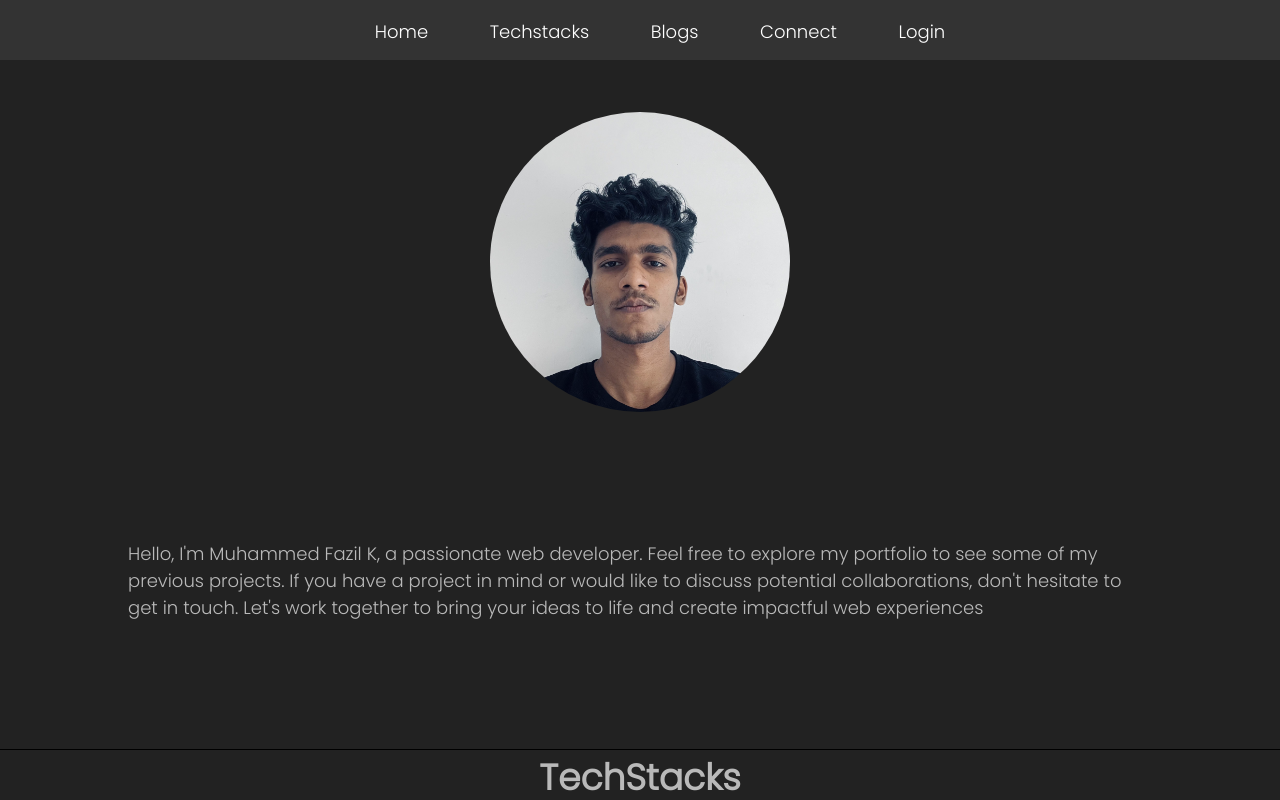
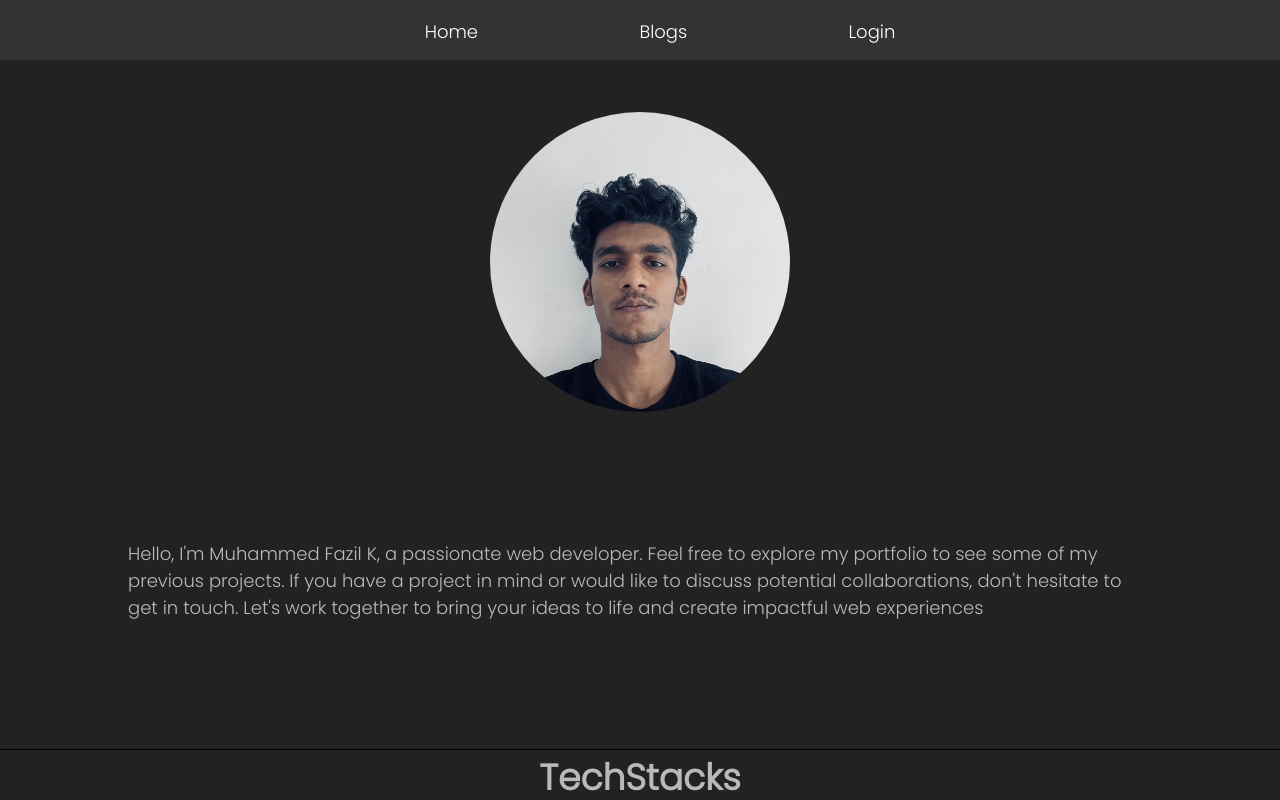
Before and after one commit to Muhammed-fazil-k/Personal-portfolio, a Next.js app: page / in a window 1280 px wide. Shown: the top 800 px of the page. Built offline with nearby package versions, Linux system fonts and the light colour scheme; no server answers.

Commit message:
Fix production issue regarding url

```diff
--- a/components/NavBar.jsx
+++ b/components/NavBar.jsx
@@ -34,11 +34,6 @@ const NavBar = ({ page }) => {
             Home
           </Link>
         </li>
-        {isHomePage && (
-          <li>
-            <SmoothScrollLink to="techstacks">Techstacks</SmoothScrollLink>
-          </li>
-        )}
         {/* <li>
             <SmoothScrollLink to="works">Works</SmoothScrollLink>
           </li> */}
@@ -46,9 +41,6 @@ const NavBar = ({ page }) => {
           <Link href="/blogs" className={styles["nav-link"]}>
             Blogs
           </Link>
-        </li>
-        <li>
-          <SmoothScrollLink to="connect">Connect</SmoothScrollLink>
         </li>
         {!firebaseUser ? (
           <li>
--- /dev/null
+++ b/config/index.js
@@ -0,0 +1 @@
+export const APP_URL = process.env.APP_URL || 'http://localhost:3000'
--- a/pages/blogs/create.js
+++ b/pages/blogs/create.js
@@ -5,6 +5,8 @@ import styles from "../../styles/CreateBlog.module.css";
 import Input from "@/components/Input";
 import Button from "@/components/Button";
 import inputStyles from '../../styles/Input.module.css'
+import {APP_URL} from '../../config/index'
+
 const CreatePage = () => {
   const router = useRouter();
   const [formData, setFormData] = useState({
@@ -23,7 +25,7 @@ const CreatePage = () => {
       body: JSON.stringify(formData),
     };
     try {
-      const res = await fetch("http://localhost:3000/api/add-blog", reqParams);
+      const res = await fetch(`${APP_URL}/api/add-blog`, reqParams);
       if (!res.ok) {
         throw new Error("Failed to add blog");
       }
--- a/styles/globals.css
+++ b/styles/globals.css
@@ -1,9 +1,7 @@
 @import url('https://fonts.googleapis.com/css2?family=Poppins:wght@300&display=swap');
 :root {
-  --background-color: black;
-  --text-color: white;
-  --side-background-color: #737373;
-  --side-text-color: white;
+  --background-color: #FFFFFF;
+  --text-color: #333333;
 }
 
 * {
```
Also changed, not shown: content/blogs.json (+0 -36 lines), 1 other file (tests, documents, lock files or other folders).
